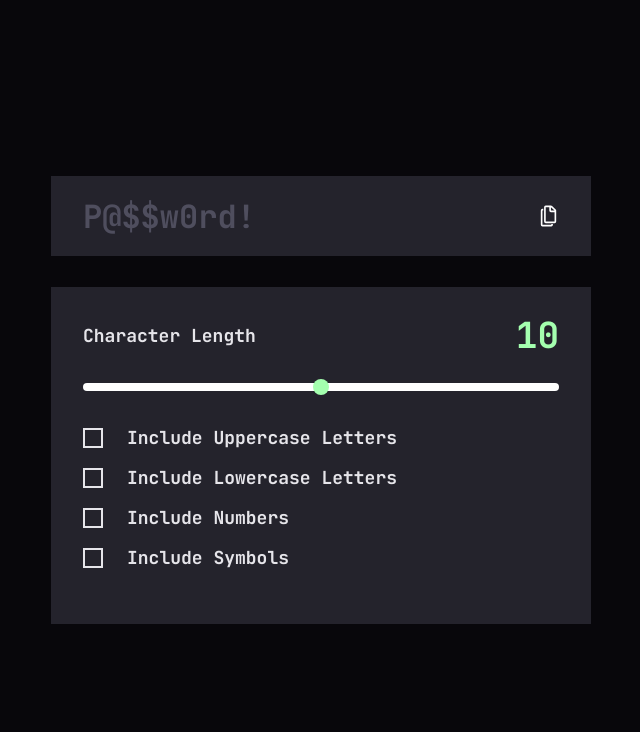
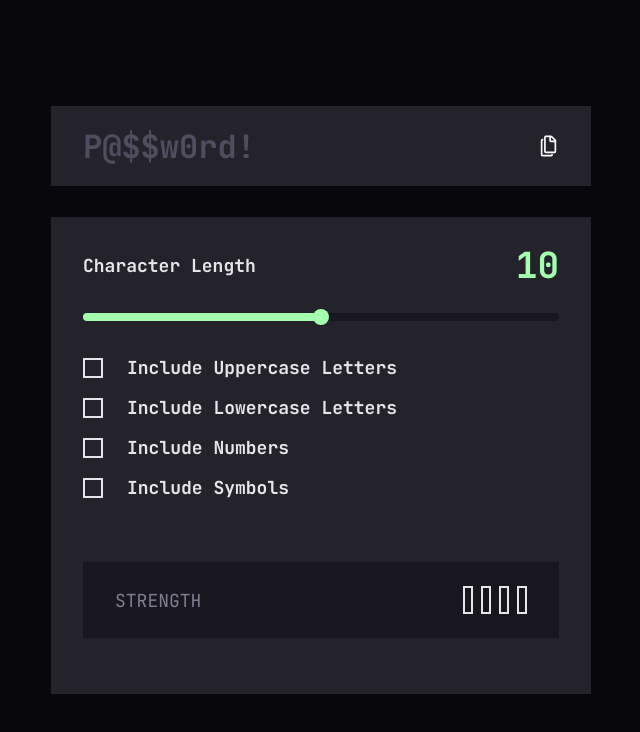
Before and after one commit to NP-12D/Password-Generator-, a React (Vite) app: page / in a window 1280 px wide. Shown: the top 732 px of the page, without its empty margins (319-959 px from the left). Built offline with nearby package versions, Linux system fonts and the light colour scheme.

Commit message:
feat: add Strength Measure component

```diff
--- a/src/components/CharacterLength.jsx
+++ b/src/components/CharacterLength.jsx
@@ -1,7 +1,7 @@
 import styled from "styled-components";
 
 export default function CharacterLength({length,onChange}) {
-
+const percentage = (length / 20) * 100;
   return (
     <Container>
       <Header>
@@ -14,6 +14,7 @@ export default function CharacterLength({length,onChange}) {
         max="20"
         value={length}
         onChange={(e) => onChange(Number(e.target.value))}
+        sliderPercentage={percentage}
       />
     </Container>
   );
--- a/src/components/CheckOptions.jsx
+++ b/src/components/CheckOptions.jsx
@@ -15,8 +15,8 @@ export default function Options({ options, handleCheckboxChange }) {
           {opt.label}
           <HiddenCheckbox
             type="checkbox"
-            checked={options?.[opt.id] ?? false}
-            onChange={() => handleCheckboxChange?.(opt.id)}
+            checked={options[opt.id] ?? false}
+            onChange={() => handleCheckboxChange(opt.id)}
           />
           <Checkmark />
         </CheckboxContainer>
--- a/src/components/OptionsContainer.jsx
+++ b/src/components/OptionsContainer.jsx
@@ -1,8 +1,15 @@
 import styled from "styled-components";
 import CharacterLength from "./CharacterLength";
 import CheckOptions from "./CheckOptions";
-import { useState } from "react";
-
+import { useState, useEffect } from "react";
+import StrengthMeasure from "./StrengthMeasure";
+const STRENGTH_LEVELS = {
+  0: { text: "", color: "transparent", bars: 0 },
+  1: { text: "TOO WEAK!", color: "#F64A4A", bars: 1 },
+  2: { text: "WEAK", color: "#FB7C58", bars: 2 },
+  3: { text: "MEDIUM", color: "#F8CD65", bars: 3 },
+  4: { text: "STRONG", color: "#A4FFAF", bars: 4 },
+};
 export default function OptionsContainer() {
   const [length, setLength] = useState(10);
   const [options, setOptions] = useState({
@@ -11,16 +18,29 @@ export default function OptionsContainer() {
     numbers: false,
     symbols: false,
   });
+  const [strength, setStrength] = useState(STRENGTH_LEVELS[0]);
 
+  useEffect(() => {
+    const activeCount = Object.values(options).filter(Boolean).length;
+    let level = 0;
 
+    if (activeCount > 0) {
+      if (length < 8 || activeCount === 1) level = 1;
+      else if (length < 11 || activeCount === 2) level = 2;
+      else if (length < 15 || activeCount === 3) level = 3;
+      else level = 4;
+    }
+
+    setStrength(STRENGTH_LEVELS[level]);
+  }, [length, options]);
   const handleCheckboxChange = (id) => {
     setOptions((prev) => ({
       ...prev,
       [id]: !prev[id],
     }));
   };
-console.log(options);
-console.log(length)
+  console.log(options);
+  console.log(length);
   return (
     <Container>
       <CharacterLength length={length} onChange={setLength} />
@@ -29,6 +49,7 @@ console.log(length)
         options={options}
         handleCheckboxChange={handleCheckboxChange}
       />
+      <StrengthMeasure strength={strength} />
     </Container>
   );
 }
--- /dev/null
+++ b/src/components/StrengthMeasure.jsx
@@ -0,0 +1,76 @@
+import styled from "styled-components";
+
+export default function StrengthMeasure({ strength }) {
+  return (
+    <StrengthContainer>
+      <StrengthLabel>Strength</StrengthLabel>
+      <IndicatorWrapper>
+        {strength.text && <StrengthText>{strength.text}</StrengthText>}
+        <BarContainer>
+          {[1, 2, 3, 4].map((index) => (
+            <Bar
+              key={index}
+              $active={index <= strength.bars}
+              $color={strength.color}
+            />
+          ))}
+        </BarContainer>
+      </IndicatorWrapper>
+    </StrengthContainer>
+  );
+}
+
+
+const StrengthContainer = styled.div`
+  background-color: #18171f;
+  padding: 24px 32px;
+  display: flex;
+  justify-content: space-between;
+  align-items: center;
+  margin-bottom: 32px;
+  text-transform: uppercase;
+  box-sizing: border-box;
+
+  @media (max-width: 480px) {
+    padding: 16px;
+    margin-bottom: 24px;
+  }
+`;
+
+const StrengthLabel = styled.span`
+  color: #817d92;
+  font-size: 18px;
+
+  @media (max-width: 480px) {
+    font-size: 14px;
+  }
+`;
+
+const IndicatorWrapper = styled.div`
+  display: flex;
+  align-items: center;
+  gap: 16px;
+`;
+
+const StrengthText = styled.span`
+  font-size: 24px;
+  color: #e6e5ea;
+
+  @media (max-width: 480px) {
+    font-size: 18px;
+  }
+`;
+
+const BarContainer = styled.div`
+  display: flex;
+  gap: 8px;
+`;
+
+const Bar = styled.div`
+  width: 10px;
+  height: 28px;
+  border: 2px solid ${({ $active, $color }) => ($active ? $color : "#e6e5ea")};
+  background-color: ${({ $active, $color }) =>
+    $active ? $color : "transparent"};
+  transition: all 0.2s ease;
+`;
```
